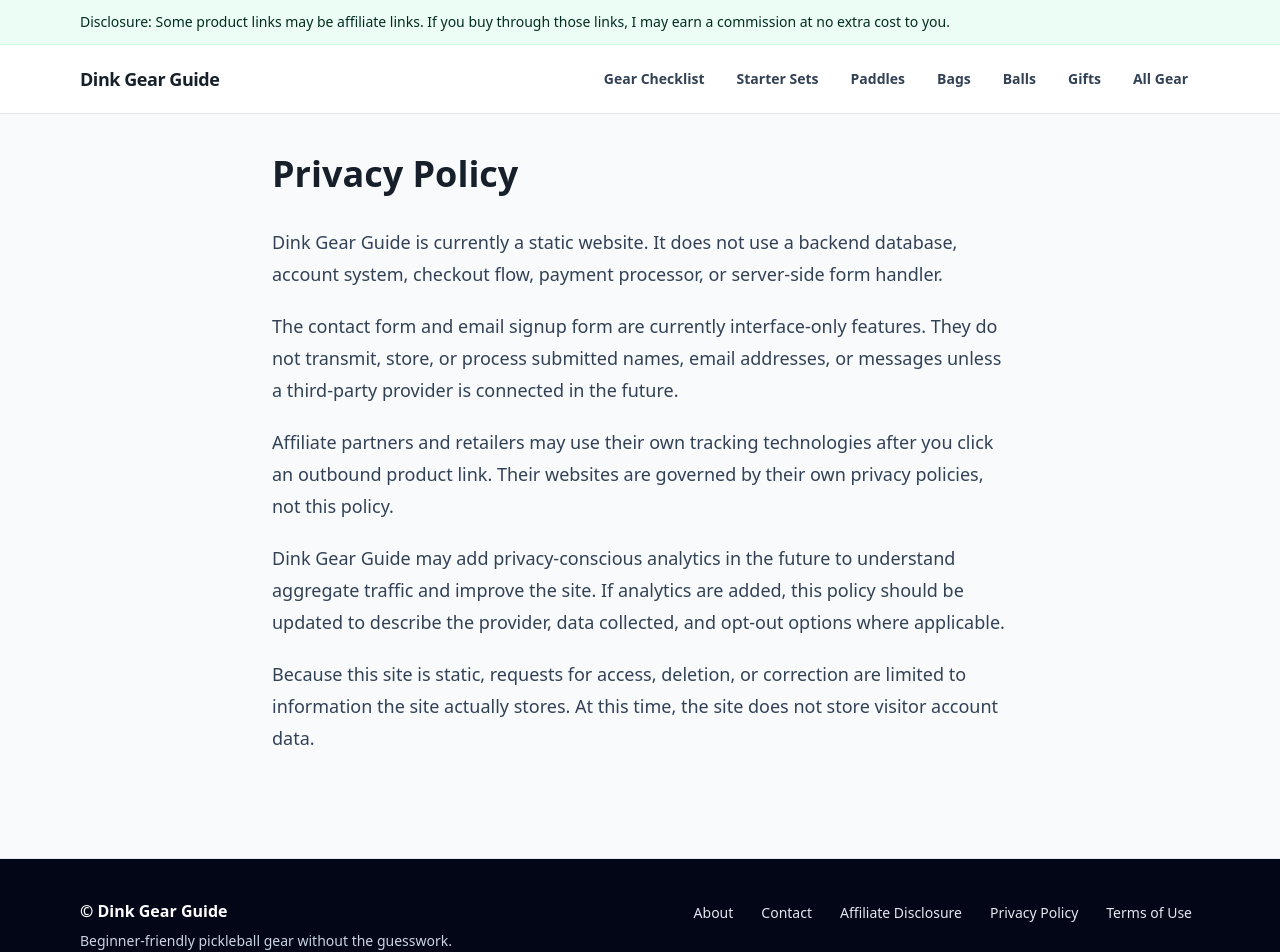
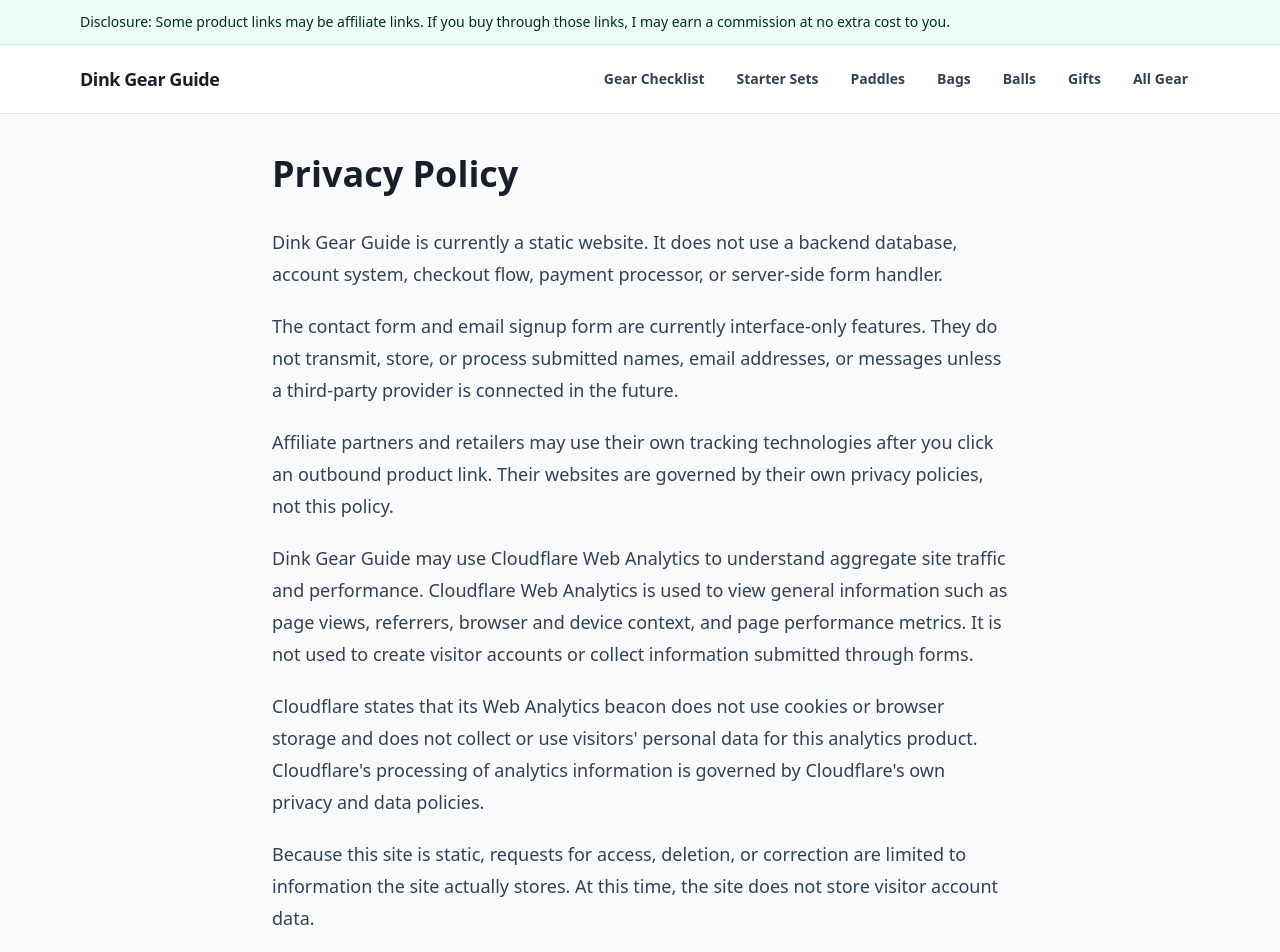
Before and after one commit to dinkgearguide/dgg-site, a Next.js app: page /privacy-policy in a window 1280 px wide. Shown: the top 952 px of the page. Built offline with nearby package versions, Linux system fonts and the light colour scheme; no server answers.

Commit message:
Add Cloudflare analytics

```diff
--- a/src/app/layout.tsx
+++ b/src/app/layout.tsx
@@ -1,6 +1,7 @@
 import type { Metadata } from "next";
 import "./globals.css";
 import { AffiliateDisclosureBanner } from "@/components/AffiliateDisclosureBanner";
+import { CloudflareAnalytics } from "@/components/CloudflareAnalytics";
 import { Footer } from "@/components/Footer";
 import { Header } from "@/components/Header";
 import { JsonLd } from "@/components/JsonLd";
@@ -22,6 +23,7 @@ export default function RootLayout({ children }: Readonly<{ children: React.Reac
         <Header />
         {children}
         <Footer />
+        <CloudflareAnalytics />
       </body>
     </html>
   );
--- a/src/app/privacy-policy/page.tsx
+++ b/src/app/privacy-policy/page.tsx
@@ -9,7 +9,8 @@ export default function PrivacyPolicyPage() {
       <p>Dink Gear Guide is currently a static website. It does not use a backend database, account system, checkout flow, payment processor, or server-side form handler.</p>
       <p>The contact form and email signup form are currently interface-only features. They do not transmit, store, or process submitted names, email addresses, or messages unless a third-party provider is connected in the future.</p>
       <p>Affiliate partners and retailers may use their own tracking technologies after you click an outbound product link. Their websites are governed by their own privacy policies, not this policy.</p>
-      <p>Dink Gear Guide may add privacy-conscious analytics in the future to understand aggregate traffic and improve the site. If analytics are added, this policy should be updated to describe the provider, data collected, and opt-out options where applicable.</p>
+      <p>Dink Gear Guide may use Cloudflare Web Analytics to understand aggregate site traffic and performance. Cloudflare Web Analytics is used to view general information such as page views, referrers, browser and device context, and page performance metrics. It is not used to create visitor accounts or collect information submitted through forms.</p>
+      <p>Cloudflare states that its Web Analytics beacon does not use cookies or browser storage and does not collect or use visitors&apos; personal data for this analytics product. Cloudflare&apos;s processing of analytics information is governed by Cloudflare&apos;s own privacy and data policies.</p>
       <p>Because this site is static, requests for access, deletion, or correction are limited to information the site actually stores. At this time, the site does not store visitor account data.</p>
     </LegalPageLayout>
   );
--- /dev/null
+++ b/src/components/CloudflareAnalytics.tsx
@@ -0,0 +1,16 @@
+import Script from "next/script";
+
+export function CloudflareAnalytics() {
+  const token = process.env.NEXT_PUBLIC_CLOUDFLARE_WEB_ANALYTICS_TOKEN;
+
+  if (!token) return null;
+
+  return (
+    <Script
+      defer
+      src="https://static.cloudflareinsights.com/beacon.min.js"
+      data-cf-beacon={JSON.stringify({ token })}
+      strategy="afterInteractive"
+    />
+  );
+}
```
